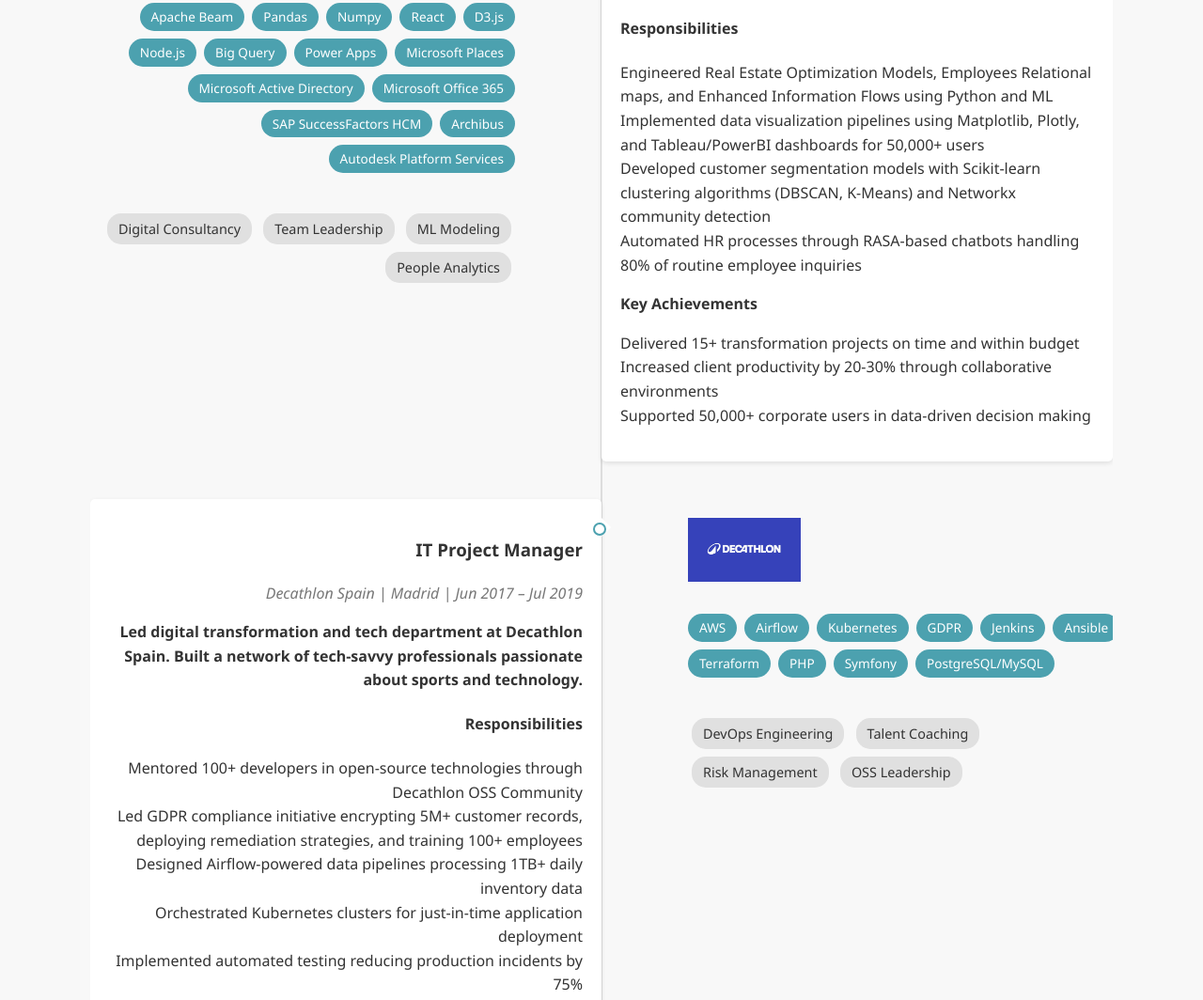
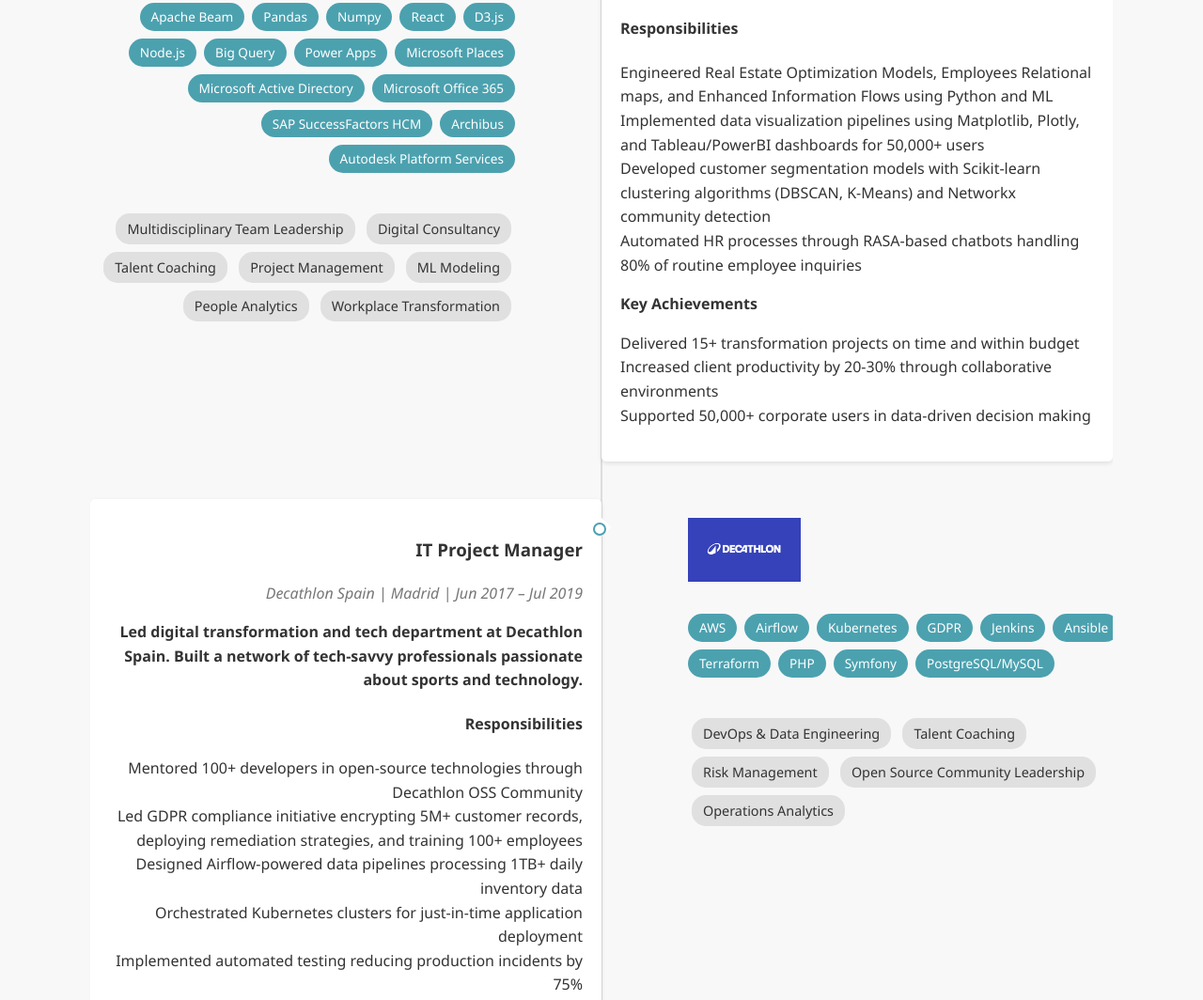
Before and after one commit to perez-sechi/perez-sechi.github.io, a plain HTML site: page index.html in a window 1280 px wide. Shown: the part 4975-6039 px from the top of the page at 94% size. Drawn offline with Linux system fonts and the light colour scheme.

Commit message:
updating skills

```diff
--- a/index.html
+++ b/index.html
@@ -277,7 +277,8 @@
                             <div class="skill-set">
                                 <span class="skill-pill">Business Development</span>
                                 <span class="skill-pill">International PM</span>
-                                <span class="skill-pill">Sales Strategy</span>
+                                <span class="skill-pill">Sales and Marketing Strategy</span>
+                                <span class="skill-pill">Leadership of Multidisciplinary Teams</span>
                                 <span class="skill-pill">Operations Analytics</span>
                             </div>
                         </div>
@@ -349,10 +350,13 @@
                                 <span class="tech-pill">Autodesk Platform Services</span>
                             </div>
                             <div class="skill-set">
+                                <span class="skill-pill">Multidisciplinary Team Leadership</span>
                                 <span class="skill-pill">Digital Consultancy</span>
-                                <span class="skill-pill">Team Leadership</span>
+                                <span class="skill-pill">Talent Coaching</span>
+                                <span class="skill-pill">Project Management</span>
                                 <span class="skill-pill">ML Modeling</span>
                                 <span class="skill-pill">People Analytics</span>
+                                <span class="skill-pill">Workplace Transformation</span>
                             </div>
                         </div>
                     </div>
@@ -411,10 +415,11 @@
                                 <span class="tech-pill">PostgreSQL/MySQL</span>
                             </div>
                             <div class="skill-set">
-                                <span class="skill-pill">DevOps Engineering</span>
+                                <span class="skill-pill">DevOps & Data Engineering</span>
                                 <span class="skill-pill">Talent Coaching</span>
                                 <span class="skill-pill">Risk Management</span>
-                                <span class="skill-pill">OSS Leadership</span>
+                                <span class="skill-pill">Open Source Community Leadership</span>
+                                <span class="skill-pill">Operations Analytics</span>
                             </div>
                         </div>
                     </div>
@@ -525,6 +530,9 @@
                                 <span class="skill-pill">Security Engineering</span>
                                 <span class="skill-pill">QA Automation</span>
                                 <span class="skill-pill">Data Visualization</span>
+                                <span class="skill-pill">Application Deployment</span>
+                                <span class="skill-pill">Cloud Optimization</span>
+                                <span class="skill-pill">System Scalability</span>
                             </div>
                         </div>
                     </div>
```
